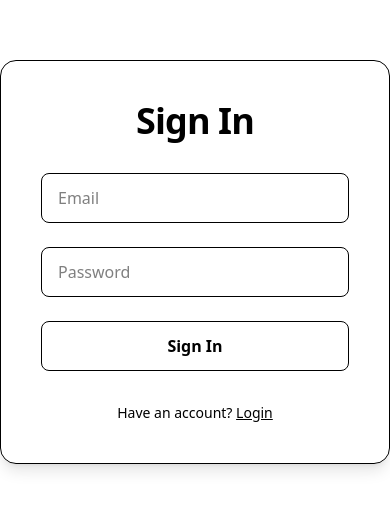
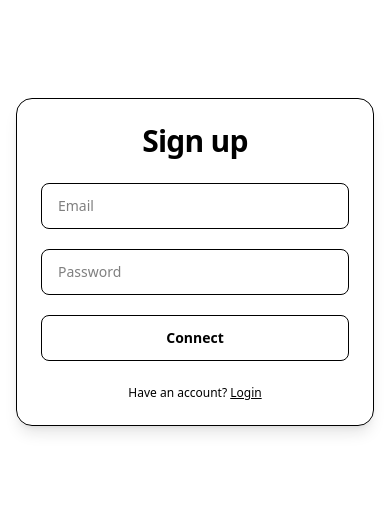
Before and after one commit to H6NG/FlavourFinder, a React (Vite) app in the folder frontend/: page /signup in a window 390 px wide. Shown: the part 160-670 px from the top of the page. Built offline with nearby package versions, Linux system fonts and the light colour scheme.

Commit message:
header on mobile

```diff
--- a/frontend/src/Account/signUpPage.jsx
+++ b/frontend/src/Account/signUpPage.jsx
@@ -1,31 +1,31 @@
 import React from "react";
 
-function signUpPage() {
+export default function signupPage() {
   return (
-    <div className="min-h-screen flex items-center justify-center bg-white text-black">
-      <div className="w-full max-w-md border border-black rounded-2xl p-10 shadow-lg">
-        <h1 className="text-4xl font-bold text-center mb-8 tracking-tight">
-          Sign In
+    <div className="min-h-screen flex items-center justify-center bg-white text-black px-4">
+      <div className="w-full max-w-sm sm:max-w-md border border-black rounded-2xl p-6 sm:p-10 shadow-lg">
+        <h1 className="text-3xl sm:text-4xl font-bold text-center mb-6 sm:mb-8 tracking-tight">
+          Sign up
         </h1>
-        <form className="flex flex-col space-y-6">
+        <form className="flex flex-col space-y-5 sm:space-y-6">
           <input
             type="email"
             placeholder="Email"
-            className="border border-black rounded-lg px-4 py-3 bg-transparent focus:outline-none focus:ring-1 focus:ring-black"
+            className="border border-black rounded-lg px-4 py-3 bg-transparent text-sm sm:text-base outline-none focus:outline-none focus:ring-0 focus:border-black"
           />
           <input
             type="password"
             placeholder="Password"
-            className="border border-black rounded-lg px-4 py-3 bg-transparent focus:outline-none focus:ring-1 focus:ring-black"
+            className="border border-black rounded-lg px-4 py-3 bg-transparent text-sm sm:text-base outline-none focus:outline-none focus:ring-0 focus:border-black"
           />
           <button
             type="submit"
-            className="border border-black rounded-lg py-3 font-semibold hover:bg-black hover:text-white transition"
+            className="border border-black rounded-lg py-3 font-semibold text-sm sm:text-base hover:bg-black hover:text-white transition"
           >
-            Sign In
+            Connect
           </button>
         </form>
-        <p className="text-center text-sm mt-8">
+        <p className="text-center text-xs sm:text-sm mt-6 sm:mt-8">
           Have an account?{" "}
           <a href="/login" className="underline hover:opacity-70">
             Login
@@ -35,5 +35,3 @@ function signUpPage() {
     </div>
   );
 }
-
-export default signUpPage;
--- a/frontend/src/mainPage.jsx
+++ b/frontend/src/mainPage.jsx
@@ -33,7 +33,7 @@ export default function ClientPage() {
       <header className="flex sm:hidden w-full justify-center items-center p-4 space-x-2">
         <Link
           to="/"
-          className="text-xl font-bold font-sans tracking-tight transition-all"
+          className="text-2xl font-bold font-sans tracking-tight transition-all"
         >
           FlavourFinder
         </Link>
@@ -50,11 +50,6 @@ export default function ClientPage() {
         </h1>
       </main>
 
-      <div className="sm:hidden flex items-center justify-center pt-12">
-        <h1 className="text-3xl font-mono font-semibold tracking-tight">
-          Flavour <span className="text-green-500">Finder</span>
-        </h1>
-      </div>
       <div className="sm:hidden fixed bottom-0 left-0 w-full bg-white border-t border-gray-200 py-4 flex justify-center">
         <Link
           to="/login"
```
